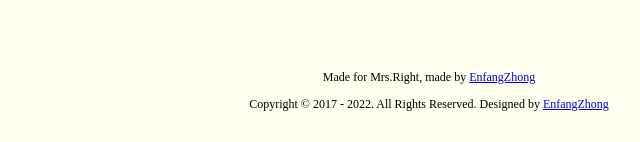
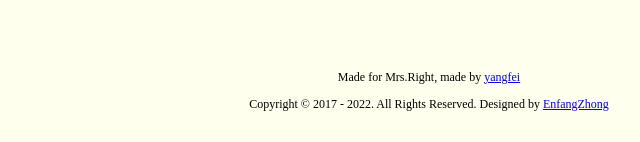
Before and after one commit to yangfeiys/yangfeiys.github.io, a plain HTML site: page index.html in a window 1280 px wide. Shown: the part 655-797 px from the top of the page, 211-851 px from the left. Drawn offline with Linux system fonts and the light colour scheme.

Commit message:
Update index.html
fix

```diff
--- a/index.html
+++ b/index.html
@@ -101,7 +101,7 @@ if (!document.createElement('canvas').getContext) {
 }
 </script>
 <div style="text-align:center;clear:both">
-<p>Made for Mrs.Right, made by <a href="https://github.com/enfangzhong" target="_blank">EnfangZhong<a /></p>
+<p>Made for Mrs.Right, made by <a href="https://github.com/yangfeiys" target="_blank">yangfei<a /></p>
 <p>Copyright © 2017 - 2022. All Rights Reserved. Designed by <a href="https://github.com/yangfeiys" target="_blank">EnfangZhong<a /> </p>
 </div>
 </body>
```
